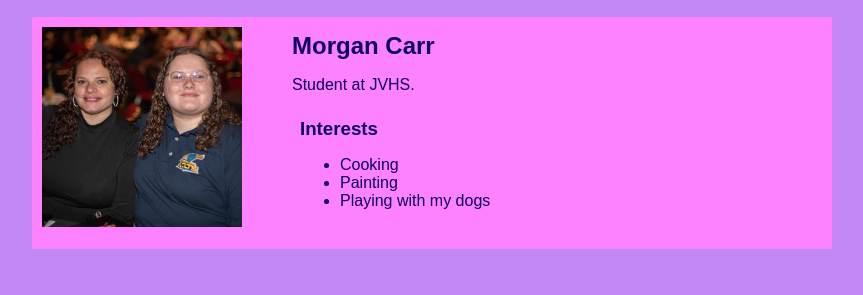
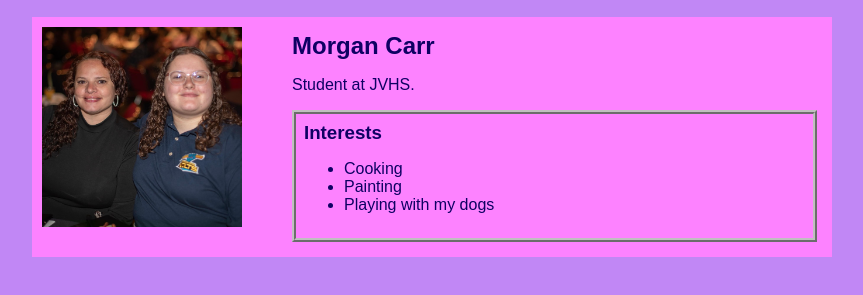
Before and after one commit to morgancarr2/morgancarr2.github.io, a plain HTML site: page index.html in a window 1280 px wide. Shown: the part 91-386 px from the top of the page, without its empty margins (208-1071 px from the left). Drawn offline with Linux system fonts and the light colour scheme.

Commit message:
add index.html and css files

```diff
--- a/style.css
+++ b/style.css
@@ -55,7 +55,7 @@ main {
 
 /* portfolio styles */
 #interests {
-    border: 4px black;
+    border: 4px silver ridge;
     padding: 8px;
 }
 h2, h3 {
```
